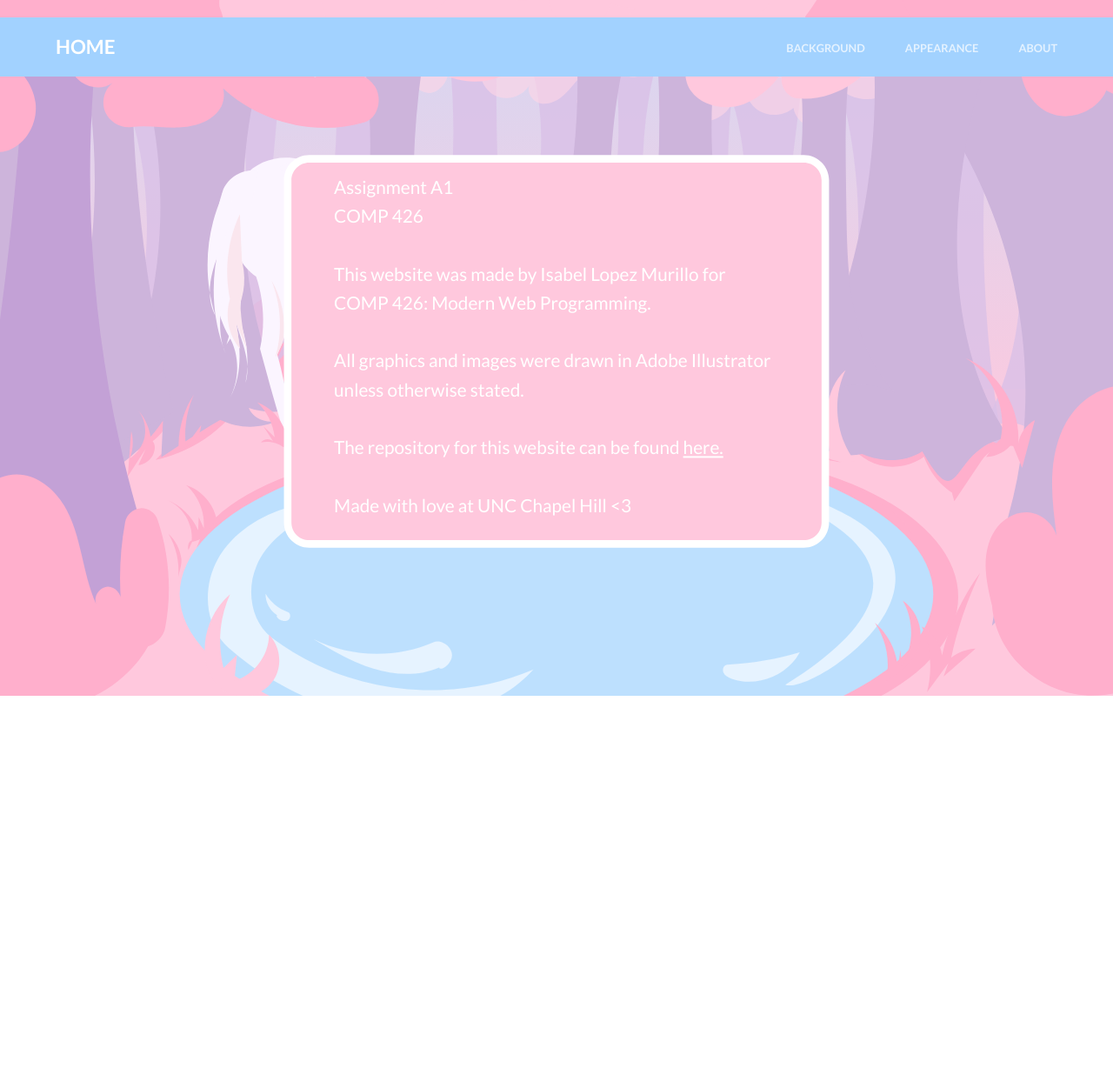
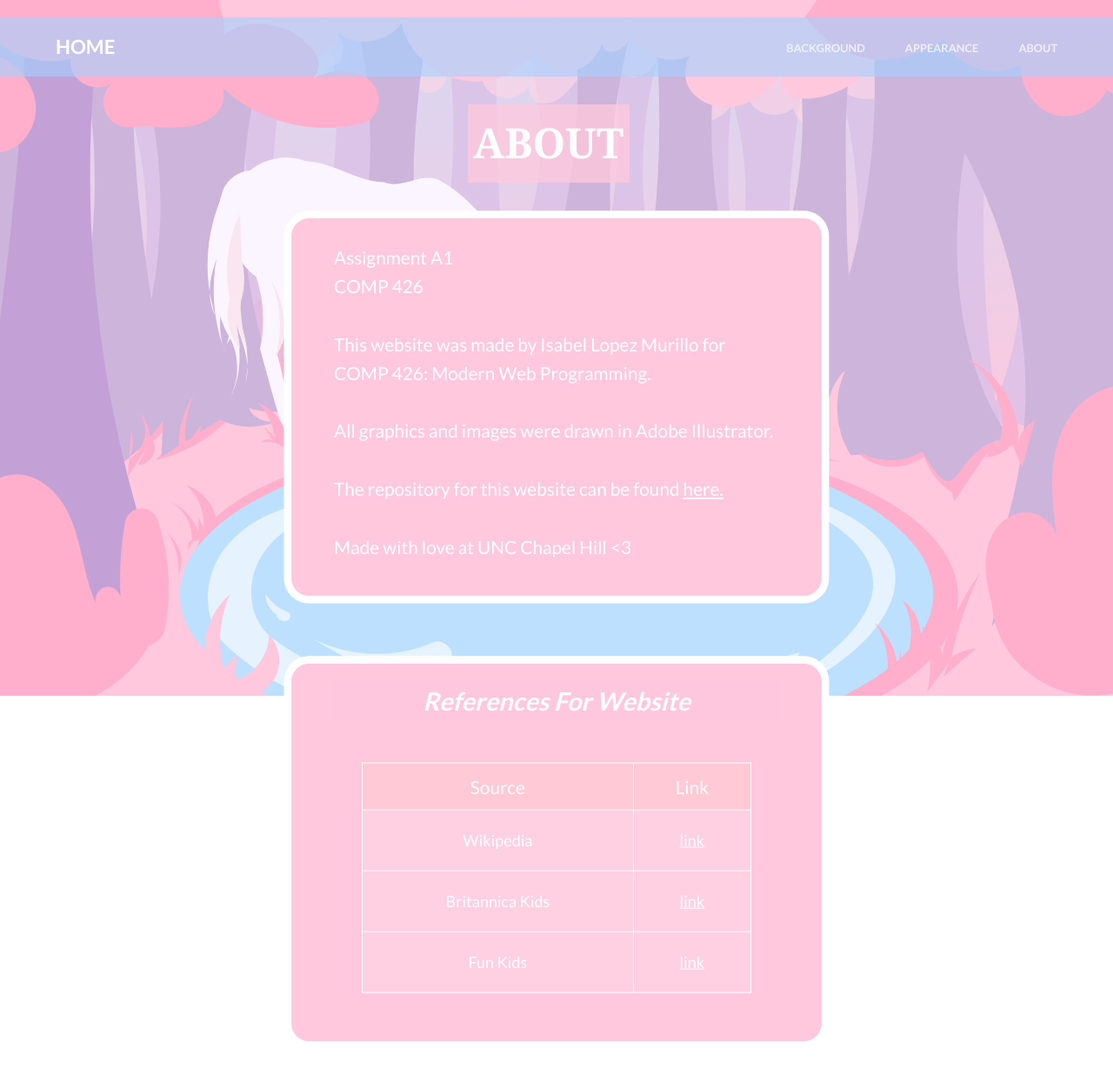
Before and after one commit to COMP426Spring2024/a01-AnaLopezMurillo, a plain HTML site: page pages/about.html in a window 1280 px wide. Shown: the whole page at 87% size. Before the commit the page ends 800 px from the top, so only its background shows below. Drawn offline with Linux system fonts and the light colour scheme.

Commit message:
Add text/Change table and title styling

```diff
--- a/pages/about.html
+++ b/pages/about.html
@@ -1,5 +1,5 @@
 <!DOCTYPE html>
-<html lang="end">
+<html lang="en">
 <head>
     <title>About</title>
     <link rel="stylesheet" type="text/css" href="../style.css">
@@ -22,8 +22,15 @@
     </nav>
     <figure></figure>
 
+     <!-- Title Text -->
+    <div>
+        <title-text style="margin-left:42vw">
+            ABOUT
+        </title-text>
+    </div>
+
     <!-- Page Content-->
-    <div class="content-container first-item">
+    <div class="content-container second-item">
         <div class="image-text-container">
             <img src="../graphics/Pink_Block.svg" alt="Pink Block Image for Text"
             class="pink_block">
@@ -35,7 +42,7 @@
                 This website was made by Isabel Lopez Murillo for COMP 426: Modern Web Programming.
                 <br>
                 <br>
-                All graphics and images were drawn in Adobe Illustrator unless otherwise stated.
+                All graphics and images were drawn in Adobe Illustrator.
                 <br>
                 <br>
                 The repository for this website can be found <a href="https://github.com/COMP426Spring2024/a01-AnaLopezMurillo?tab=readme-ov-file">here.</a>
@@ -45,6 +52,34 @@
            </div>
     </div>
 
-
+    <div class="content-container">
+        <div class="image-text-container">
+            <img src="../graphics/Pink_Block.svg" alt="Pink Block Image for Text"
+            class="pink_block">
+            <p class="block-title">References For Website</p>
+            <table class="tg">
+                <thead>
+                  <tr>
+                    <th class="source">Source</th>
+                    <th class="source">Link</th>
+                  </tr>
+                </thead>
+                <tbody>
+                  <tr>
+                    <td class="tg-ilgv">Wikipedia</td>
+                    <td class="tg-ilgv"><a target="_blank" href="https://en.wikipedia.org/wiki/Unicorn">link</a></td>
+                  </tr>
+                  <tr>
+                    <td class="tg-ilgv">Britannica Kids</td>
+                    <td class="tg-ilgv"><a target="_blank" href="https://kids.britannica.com/kids/article/unicorn/390060">link</a></td>
+                  </tr>
+                  <tr>
+                    <td class="tg-ilgv">Fun Kids</td>
+                    <td class="tg-ilgv"><a href="https://www.funkidslive.com/learn/top-10-facts/top-10-facts-about-unicorns/" target="_blank">link</a></td>
+                  </tr>
+                </tbody>
+            </table>
+        </div>
+    </div>
 </body>
 </html>
--- a/style.css
+++ b/style.css
@@ -20,7 +20,7 @@ title-text {
     font-size: 3rem;
     font-family:Georgia, 'Times New Roman', Times, serif;
     font-weight:900;
-    margin-left:39vw;
+    margin-left:36vw;
     position:absolute;
     top: 120px;
     padding:0.4rem;
@@ -28,6 +28,10 @@ title-text {
 
 title-text:hover {
     background-color:rgba(255, 167, 200, 0.732);
+}
+
+title-text .about {
+    margin-left: 10vw;
 }
 
 #index_title {
@@ -77,7 +81,7 @@ header-secondary {
     display: flex;
     justify-content: space-between;
     align-items: center;
-    background: #A2D2FF;
+    background: #a2d2ff9c;
     color: #fff;
     padding: 1rem;
     padding-left: 5vw;
@@ -168,7 +172,7 @@ table {
     display:table;
     font-size:1.3rem;
     position: absolute;
-    margin-top:20px;
+    margin-top:70px;
     top: 42%;
     left: 50%;
     transform: translate(-50%, -50%);
@@ -197,7 +201,7 @@ tbody {
     border-style:solid;
     border-width:1px;
     overflow:hidden;
-    padding:10px 1px;
+    padding:20px;
     word-break:normal;
 }
 
```
Also changed, not shown: pages/appearance.html (+17 -3 lines), pages/background.html (+0 -31 lines), pages/index.html (+1 -1 lines).
